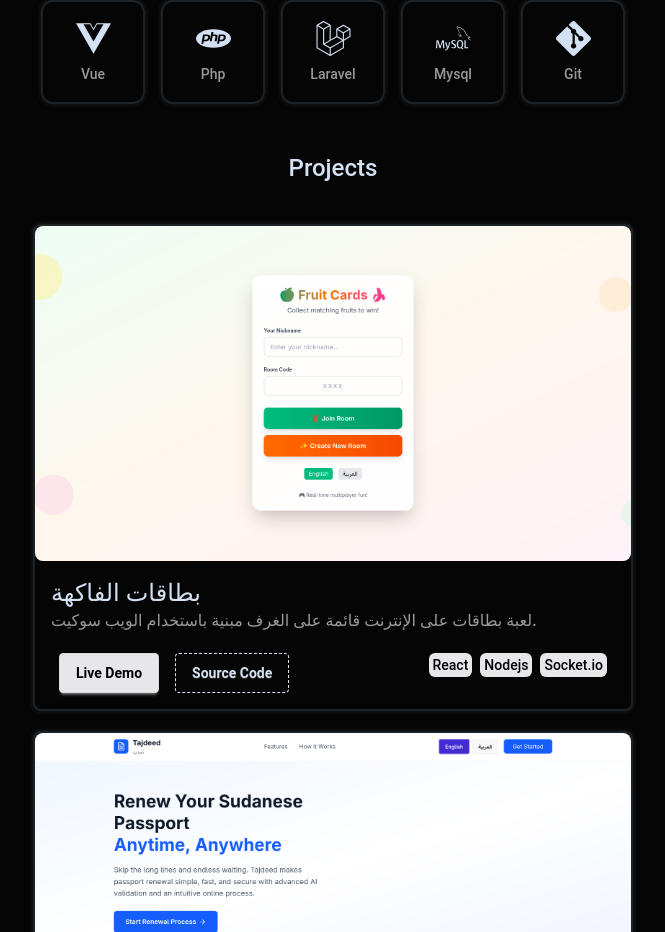
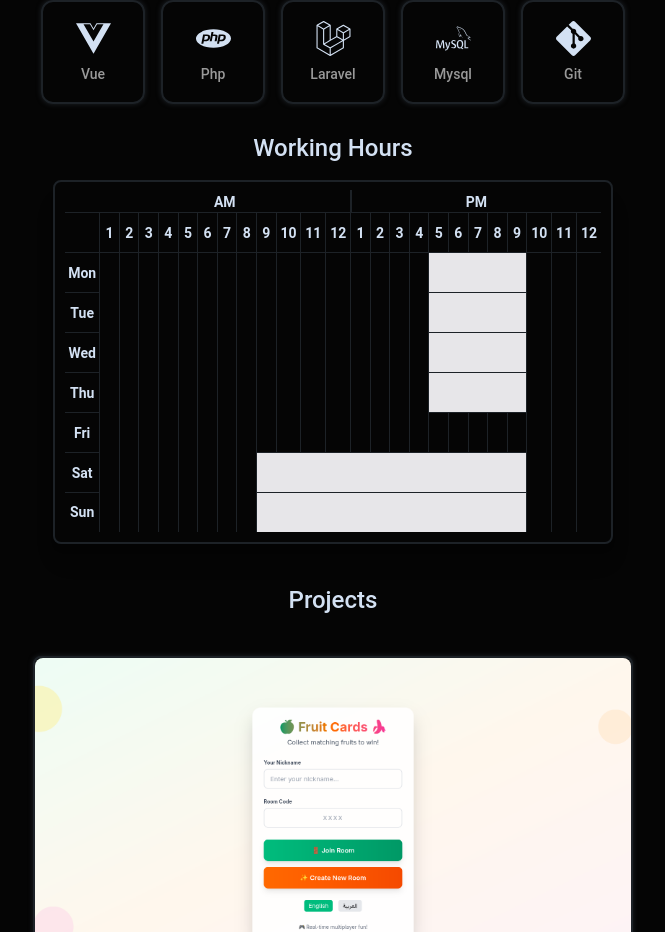
Before and after one commit to Mohannad-Algaali/portfolio, a React (Vite) app: page / in a window 1280 px wide. Shown: the part 1076-2008 px from the top of the page, without its empty margins (307-972 px from the left). Built offline with nearby package versions, Linux system fonts and the light colour scheme; a web font is replaced by a local one.

Commit message:
added working hours section

```diff
--- a/locales/ar/common.json
+++ b/locales/ar/common.json
@@ -32,5 +32,6 @@
     "laravel": "لارافيل",
     "mysql": "ماي إس كيو إل",
     "git": "جيت"
-  }
+  },
+  "workingHours": "ساعات العمل"
 }
--- a/locales/en/common.json
+++ b/locales/en/common.json
@@ -32,5 +32,6 @@
     "laravel": "Laravel",
     "mysql": "MySQL",
     "git": "Git"
-  }
+  },
+  "workingHours": "Working Hours"
 }
--- a/src/Home.tsx
+++ b/src/Home.tsx
@@ -11,6 +11,7 @@ import Projects from "./componenets/Projects";
 import Skills from "./componenets/Skills";
 import Footer from "./componenets/Footer";
 import { useNavigate } from "react-router-dom";
+import Schedule from "./componenets/Schedule";
 
 export default function Home() {
 	//@ts-ignore
@@ -88,6 +89,7 @@ export default function Home() {
 				<About></About>
 				<Experience></Experience>
 				<Skills></Skills>
+				<Schedule></Schedule>
 				<Projects numProjects={3}></Projects>
 				<Footer></Footer>
 				<div
--- /dev/null
+++ b/src/componenets/Schedule.tsx
@@ -0,0 +1,76 @@
+import { useTranslation } from "react-i18next";
+
+export default function Schedule() {
+	const {t} = useTranslation()
+  const hours: number[] = Array.from({ length: 24 }, (_, i) => i + 1);
+
+  const days = [
+    { day: "Mon", start: 17, end: 21 },
+    { day: "Tue", start: 17, end: 21 },
+    { day: "Wed", start: 17, end: 21 },
+    { day: "Thu", start: 17, end: 21 },
+    { day: "Fri", start: 25, end: 25 },
+    { day: "Sat", start: 9, end: 21 },
+    { day: "Sun", start: 9, end: 21 },
+  ];
+
+  return (
+    <div className="flex flex-col justify-center items-center m-5">
+      <h1 className="text-2xl mb-4">{t('workingHours')}</h1>
+
+      <div className="shadow-xl overflow-x-auto border-2 border-base-300 text-sm rounded-lg p-2">
+        <table className="table-fixed border-2 border-base-100">
+          <thead>
+            <tr>
+              <th></th>
+              <th
+                colSpan={12}
+                className="border-e-2 border-x-base-300 border-x-solid"
+              >
+                AM
+              </th>
+              <th
+                colSpan={12}
+                className="border-s-2 border-x-base-300 border-x-solid"
+              >
+                PM
+              </th>
+            </tr>
+            <tr>
+              <th className="w-10 h-10 border border-base-300 "></th>
+              {hours.map((hour) => (
+                <th
+                  key={hour}
+                  className={`w-10 h-10 border border-base-300 text-center `}
+                >
+                  {hour > 12 ? hour - 12 : hour}
+                </th>
+              ))}
+            </tr>
+          </thead>
+
+          <tbody>
+            {days.map((day) => (
+              <tr key={day.day}>
+                <td className="w-12 h-10 border border-base-300 font-semibold text-center">
+                  {day.day}
+                </td>
+
+                {hours.map((hour) => (
+                  <td
+                    key={hour}
+                    className={`w-10 h-10  ${
+                      hour >= day.start && hour <= day.end
+                        ? "bg-primary border-y border-base-300"
+                        : `border-x border-base-300 `
+                    }`}
+                  ></td>
+                ))}
+              </tr>
+            ))}
+          </tbody>
+        </table>
+      </div>
+    </div>
+  );
+}
```
